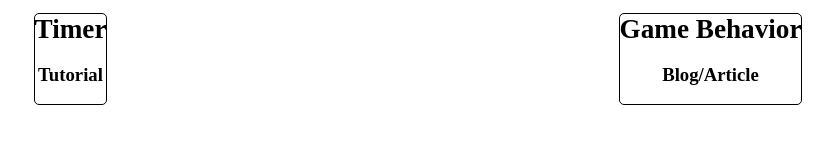
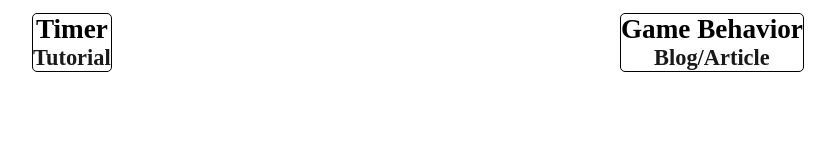
Before and after one commit to crystal-dawn/udacity-fend-memory-game-resources, a plain HTML site: page index.html in a window 1280 px wide. Shown: the whole page, without its empty margins (222-1057 px from the left). Drawn offline with Linux system fonts and the light colour scheme.

Commit message:
feat: style type-header

```diff
--- a/css/app.css
+++ b/css/app.css
@@ -21,3 +21,14 @@
   border-radius: 5px;
   background-color: white;
 }
+
+/* Type card */
+.type-header {
+  font-size: 1.4em;
+  margin: 0;
+  font-weight: 800;
+  color: var(--secondary-color-dark);
+  background-color: var(--primary-color-light);
+  opacity: .9;
+  mix-blend-mode: hard-light;
+}
--- a/js/app.js
+++ b/js/app.js
@@ -92,7 +92,7 @@ const resourceRequirements = () => {
 const resourceType = () => {
   document.querySelector('h2')
     .insertAdjacentHTML('afterend', `<section class="type">
-      <h3 class="type-header">${resources[r].type}</h3></section>`)
+      <h3 class="type-header">${resources[r].type}</h3></section>`);
 }
 
 document.body.onload = loadPage();
```
